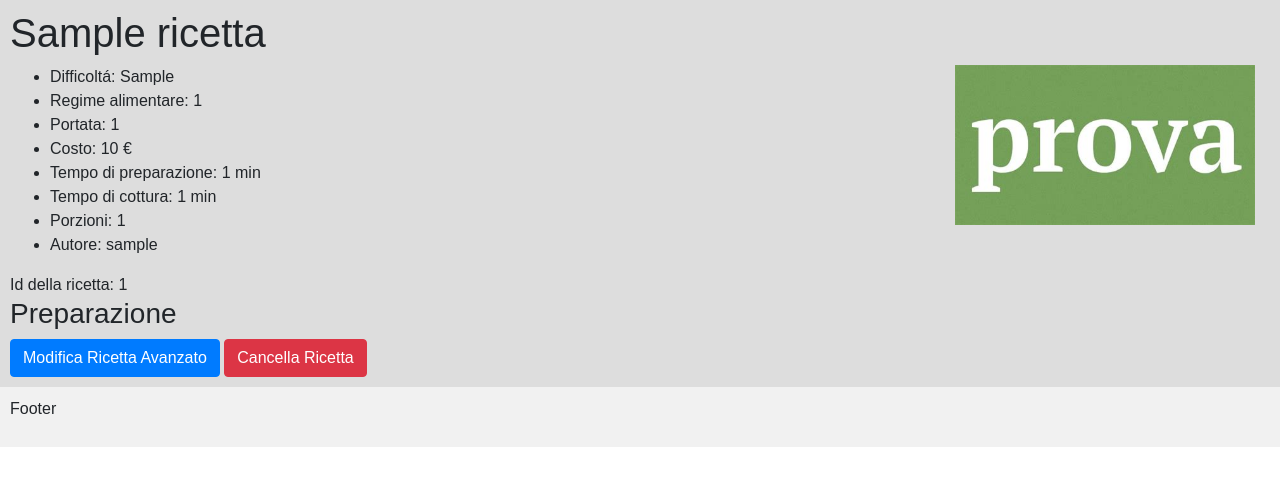
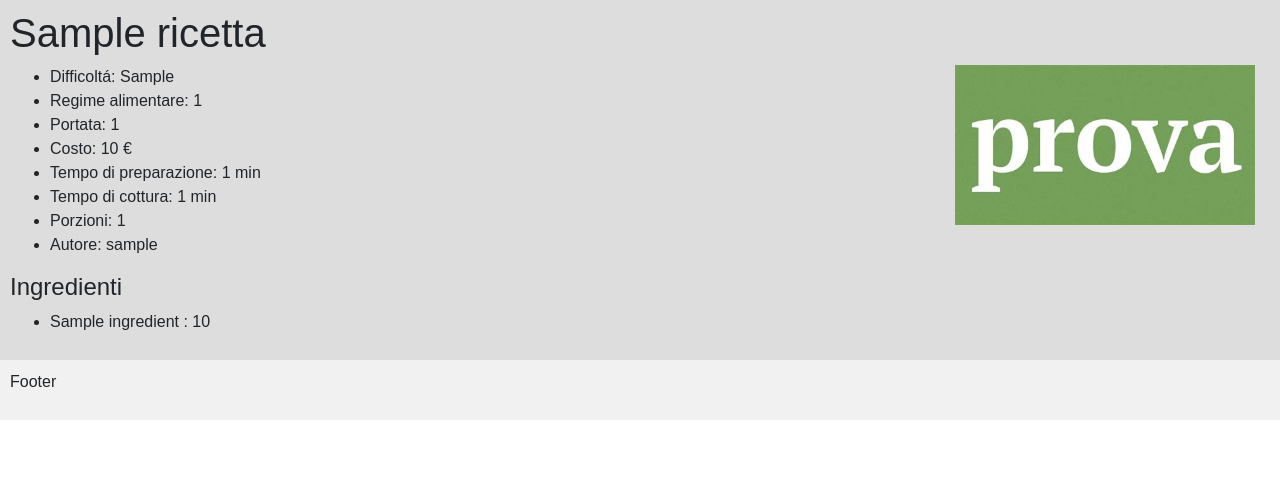
Before and after one commit to DavideSecco/RecipesWebSite, a Django app: page /ricetta/1/ in a window 1280 px wide. Shown: the part 77-563 px from the top of the page. Run offline with Django 4.2, Linux system fonts and the light colour scheme; a user stored in the database is signed in; tables that the repository leaves empty hold one stand-in row (values such as "Sample post").

Commit message:
Detail view mostra anche gli ingredienti

```diff
--- a/recipes/gestione/templates/gestione/ricetta_details.html
+++ b/recipes/gestione/templates/gestione/ricetta_details.html
@@ -2,23 +2,26 @@
 
 {% block content %}
 
-    <h1> {{object.nome}} </h1>
+    <h1> {{ricetta.nome}} </h1>
 
     {% load static %}<img src="{% static '/img/immagine_di_prova.jpg' %}" width="300" height="160" align=right Hspace="15" Vspace="0" Border="0">
     <ul>
-        <li> Difficoltá: {{ object.difficoltá }} </li>
-        <li> Regime alimentare: {{ object.regime_alimentare }}</li>
-        <li> Portata: {{ object.portata }} </li>
-        <li> Costo: {{ object.costo }} € </li>
-        <li> Tempo di preparazione: {{ object.tempo_preparazione }} min </li>
-        <li> Tempo di cottura: {{ object.tempo_cottura }} min </li>
-        <li> Porzioni: {{ object.porzioni }} </li>
-        <li> Autore: {{ object.utente }} </li>
+        <li> Difficoltá: {{ ricetta.difficoltá }} </li>
+        <li> Regime alimentare: {{ ricetta.regime_alimentare }}</li>
+        <li> Portata: {{ ricetta.portata }} </li>
+        <li> Costo: {{ ricetta.costo }} € </li>
+        <li> Tempo di preparazione: {{ ricetta.tempo_preparazione }} min </li>
+        <li> Tempo di cottura: {{ ricetta.tempo_cottura }} min </li>
+        <li> Porzioni: {{ ricetta.porzioni }} </li>
+        <li> Autore: {{ ricetta.utente }} </li>
     </ul>
 
-    Id della ricetta: {{ object.id }}
-
-    <h3> Preparazione </h3>
+    <h4> Ingredienti </h4>
+    <ul>
+        {% for ingrediente in ingredienti %}
+            <li>{{ ingrediente.nome }} : {{ ingrediente.quantitá }}</li>
+        {% endfor %}
+    </ul>
 
     {% if user.username  == object.utente.username %}
         <a href="{% url 'updatericettaavanzato' ricetta.id %}" class="btn btn-primary"> Modifica Ricetta Avanzato </a>
--- a/recipes/gestione/urls.py
+++ b/recipes/gestione/urls.py
@@ -25,7 +25,8 @@ urlpatterns = [
     path("lista_ricette_private/", views.ListaRicettePrivateViews.as_view(), name="listaricetteprivate"),
 
     # DETAIL RICETTA
-    path("ricetta/<pk>/", views.DetailRicettaView.as_view(), name="ricetta"),
+    # path("ricetta/<pk>/", views.DetailRicettaView.as_view(), name="ricetta"),
+    path("ricetta/<pk>/", views.ricetta_detail_view, name="ricetta"),
 
     # CREATE & UPDATE
     path("crea_ricetta_avanzato/", views.ricetta_create_view, name="crearicettaavanzato"),
--- a/recipes/gestione/views.py
+++ b/recipes/gestione/views.py
@@ -35,27 +35,18 @@ class ListaRicettePrivateViews(LoginRequiredMixin, ListView):
         return Data
 
 
-# DETAIL RICETTA: da aggionare e mostrare anche gli ingredienti
-class DetailRicettaView(DetailView):
-    model = Ricetta
-    template_name = "gestione/ricetta_details.html"
-
+# DETAIL RICETTA:
+def ricetta_detail_view(request, pk):
+    ricetta = Ricetta.objects.get(pk=pk)
+    ingredienti = Ingredient.objects.filter(ricetta = pk).values
+    context = {
+        'ricetta' : ricetta,
+        'ingredienti' : ingredienti
+    }
+    return render(request, "gestione/ricetta_details.html", context)
 
 # CREATE & UPDATE: https://www.youtube.com/watch?v=PICYTJqj__o&t=16s
 # Per aggiungere ingredienti dinamicamente a una ricetta: https://www.youtube.com/watch?v=JIvJL1HizP4
-class CreateRicettaAvanzatoView(LoginRequiredMixin, CreateView):
-    model = Ricetta
-    template_name = "gestione/crea_ricetta_avanzato.html"
-    form_class = RicettaForm
-
-    def get_success_url(self):
-        ricetta_id = self.get_context_data()["object"].pk
-        return reverse_lazy("aggiungiingredienti",kwargs={'ricetta_id': ricetta_id})
-
-    def form_valid(self, form):
-        form.instance.utente = self.request.user
-        return super().form_valid(form)
-
 @login_required
 def ricetta_create_view(request):
     form = RicettaForm(request.POST or None)
@@ -113,11 +104,6 @@ def ricetta_update_view(request, pk=None):
         print("Ho eseguito il metodo get")
         return render(request, "gestione/create_update_ricetta_avanzato.html", context)
 
-
-
-
-
-
 # DELETE ricetta: sempre vanno aggiunti gli ingredienti
 class DeleteRicettaView(DeleteView):
     model = Ricetta
```
